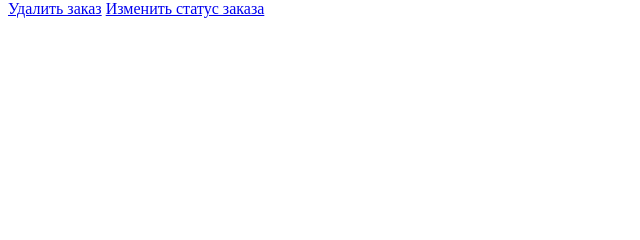
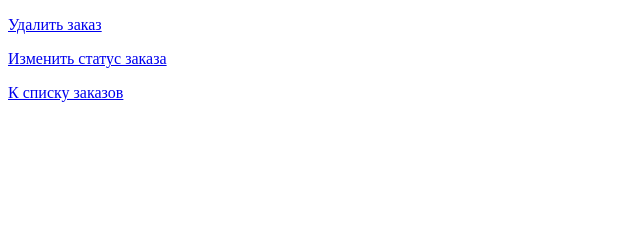
Before and after one commit to ReBiwer/cafe-order-management-system, a Django app: template cafe/orders/templates/orders/detail_order.html in a window 1280 px wide. Shown: the part 252-492 px from the top of the page, without its empty margins (0-640 px from the left). Run offline with Django 5.2, Linux system fonts and the light colour scheme; the template is opened without the code that fills it, so the values that code supplies are empty; parts of the project's set-up code (start-up, migrations or seed data) failed here and were passed over.

Commit message:
added url to orders list

```diff
--- a/cafe/orders/templates/orders/detail_order.html
+++ b/cafe/orders/templates/orders/detail_order.html
@@ -29,6 +29,7 @@
         {% endfor %}
         </tbody>
     </table>
-  <a href="{% url 'orders:delete' order.pk %}">Удалить заказ</a>
-  <a href="{% url 'orders:change_status' order.pk %}">Изменить статус заказа</a>
+  <p><a href="{% url 'orders:delete' order.pk %}">Удалить заказ</a></p>
+  <p><a href="{% url 'orders:change_status' order.pk %}">Изменить статус заказа</a></p>
+  <p><a href="{% url 'orders:list' %}">К списку заказов</a></p>
 {% endblock %}
```
